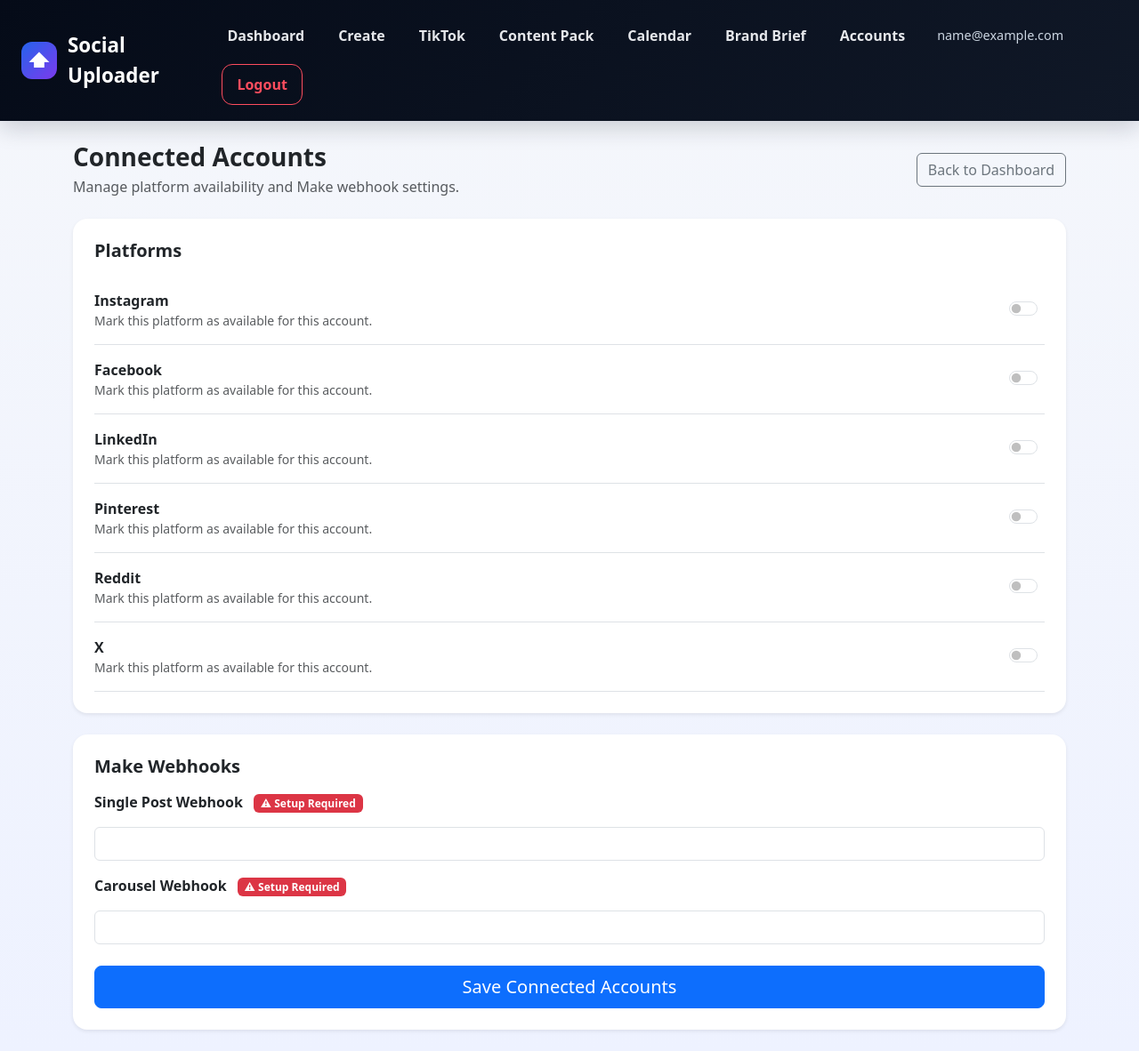
After one commit to struk49/SMU_APP, a Flask app: page /settings/accounts in a window 1280 px wide. The commit adds this page. Shown: the whole page at 89% size. Run offline with Flask 3, Linux system fonts and the light colour scheme; the visitor is signed in with stand-in values (Sample User, id 1); data comes from the database, SQL or seed files in the repository.

Commit message:
Add AI post improvement workflow and connected account enhancements

```diff
--- a/app.py
+++ b/app.py
@@ -84,8 +84,28 @@ class User(UserMixin, db.Model):
         uselist=False,
         lazy=True
     )
+    connected_account = db.relationship(
+    "ConnectedAccount",
+    backref="user",
+    uselist=False,
+    lazy=True
+)
 
     posts = db.relationship("Post", backref="user", lazy=True)
+
+
+class PostRevision(db.Model):
+    id = db.Column(db.Integer, primary_key=True)
+
+    post_id = db.Column(db.Integer, db.ForeignKey("post.id"), nullable=False)
+    user_id = db.Column(db.Integer, db.ForeignKey("user.id"), nullable=False)
+
+    version_number = db.Column(db.Integer, nullable=False)
+    caption = db.Column(db.Text, nullable=False)
+    score = db.Column(db.Float, nullable=True)
+    source = db.Column(db.String(50), default="manual")
+
+    created_at = db.Column(db.DateTime, default=datetime.utcnow)
 
 
 class Post(db.Model):
@@ -107,6 +127,16 @@ class Post(db.Model):
     grade_result = db.Column(db.Text, nullable=True)
     grade_score = db.Column(db.Float, nullable=True)
     graded_at = db.Column(db.DateTime, nullable=True)
+    # AI Improved Version
+    improved_caption = db.Column(db.Text, nullable=True)
+    improved_at = db.Column(db.DateTime, nullable=True)
+
+    revisions = db.relationship(
+    "PostRevision",
+    backref="post",
+    lazy=True,
+    cascade="all, delete-orphan"
+)
 
 class BrandBrief(db.Model):
     id = db.Column(db.Integer, primary_key=True)
@@ -127,6 +157,25 @@ class BrandBrief(db.Model):
     updated_at = db.Column(db.DateTime, default=datetime.utcnow, onupdate=datetime.utcnow)
 
 
+class ConnectedAccount(db.Model):
+    id = db.Column(db.Integer, primary_key=True)
+
+    user_id = db.Column(db.Integer, db.ForeignKey("user.id"), nullable=False, unique=True)
+
+    instagram_connected = db.Column(db.Boolean, default=False)
+    facebook_connected = db.Column(db.Boolean, default=False)
+    linkedin_connected = db.Column(db.Boolean, default=False)
+    pinterest_connected = db.Column(db.Boolean, default=False)
+    reddit_connected = db.Column(db.Boolean, default=False)
+    x_connected = db.Column(db.Boolean, default=False)
+
+    make_webhook_single = db.Column(db.String(500))
+    make_webhook_carousel = db.Column(db.String(500))
+
+    created_at = db.Column(db.DateTime, default=datetime.utcnow)
+    updated_at = db.Column(db.DateTime, default=datetime.utcnow, onupdate=datetime.utcnow)
+
+
 @login_manager.user_loader
 def load_user(user_id):
     return User.query.get(int(user_id))
@@ -137,7 +186,6 @@ with app.app_context():
 
     inspector = db.inspect(db.engine)
 
-    # Create brand_brief table if missing
     if "brand_brief" not in inspector.get_table_names():
         db.create_all()
 
@@ -163,10 +211,17 @@ with app.app_context():
         if "graded_at" not in columns:
             conn.execute(db.text("ALTER TABLE post ADD COLUMN graded_at TIMESTAMP"))
 
-        # keep the rest of your existing column checks here...
+        if "improved_caption" not in columns:
+            conn.execute(
+                db.text("ALTER TABLE post ADD COLUMN improved_caption TEXT")
+            )
+
+        if "improved_at" not in columns:
+            conn.execute(
+                db.text("ALTER TABLE post ADD COLUMN improved_at TIMESTAMP")
+            )
 
         conn.commit()
-
 
 def get_file_type(filename: str) -> str:
     ext = filename.rsplit(".", 1)[1].lower() if "." in filename else ""
@@ -326,27 +381,20 @@ def generate_multiple_openai_images(prompt, count=1):
     return image_urls
 
 
-def send_payload_to_make(payload):
-    if payload.get("post_type") == "carousel":
-        webhook_url = MAKE_WEBHOOK_CAROUSEL
-        webhook_name = "CAROUSEL"
-    else:
-        webhook_url = MAKE_WEBHOOK_SINGLE
-        webhook_name = "SINGLE"
-
+def send_payload_to_make(payload, webhook_url=None):
     if not webhook_url:
-        raise Exception(f"{webhook_name} webhook URL is missing from your .env file")
-
-    print(f"Sending to {webhook_name} webhook:")
-    print(json.dumps(payload, indent=2))
+        if payload.get("post_type") == "carousel":
+            webhook_url = os.getenv("MAKE_WEBHOOK_CAROUSEL")
+        else:
+            webhook_url = os.getenv("MAKE_WEBHOOK_SINGLE")
+
+    if not webhook_url:
+        raise Exception("No Make webhook configured.")
 
     response = requests.post(webhook_url, json=payload, timeout=30)
 
-    print("Make status:", response.status_code)
-    print("Make response:", response.text)
-
     if response.status_code >= 400:
-        raise Exception(f"Make.com error {response.status_code}: {response.text}")
+        raise Exception(f"Make webhook failed: {response.status_code} {response.text}")
 
     return response
 
@@ -794,6 +842,30 @@ def extract_overall_score(grade_result):
     return None
 
 
+def save_post_revision(post, source="manual"):
+    latest_revision = PostRevision.query.filter_by(
+        post_id=post.id,
+        user_id=post.user_id
+    ).order_by(PostRevision.version_number.desc()).first()
+
+    next_version = 1
+
+    if latest_revision:
+        next_version = latest_revision.version_number + 1
+
+    revision = PostRevision(
+        post_id=post.id,
+        user_id=post.user_id,
+        version_number=next_version,
+        caption=post.caption or "",
+        score=post.grade_score,
+        source=source
+    )
+
+    db.session.add(revision)
+    return revision
+
+
 @app.route("/")
 @login_required
 def index():
@@ -1255,6 +1327,42 @@ def duplicate_carousel(group_id):
         flash(f"Failed to duplicate carousel: {e}", "danger")
         return redirect(url_for("index"))
 
+def get_user_connected_accounts():
+    return ConnectedAccount.query.filter_by(user_id=current_user.id).first()
+
+
+def get_enabled_platforms_for_user(selected_platforms):
+    accounts = get_user_connected_accounts()
+
+    if not accounts:
+        return []
+
+    platform_map = {
+        "instagram": accounts.instagram_connected,
+        "facebook": accounts.facebook_connected,
+        "linkedin": accounts.linkedin_connected,
+        "pinterest": accounts.pinterest_connected,
+        "reddit": accounts.reddit_connected,
+        "x": accounts.x_connected,
+    }
+
+    return [
+        platform for platform in selected_platforms
+        if platform_map.get(platform, False)
+    ]
+
+
+def get_user_make_webhook(post_type):
+    accounts = get_user_connected_accounts()
+
+    if not accounts:
+        return None
+
+    if post_type == "carousel":
+        return accounts.make_webhook_carousel or None
+
+    return accounts.make_webhook_single or None
+
 
 @app.route("/send/<int:post_id>", methods=["POST"])
 @login_required
@@ -1272,8 +1380,14 @@ def send_to_make(post_id):
             if not payload:
                 flash("Carousel payload could not be built.", "danger")
                 return redirect(url_for("index"))
-
-            send_payload_to_make(payload)
+            selected_platforms = post.platforms.split(",") if post.platforms else []
+            enabled_platforms = get_enabled_platforms_for_user(selected_platforms)
+
+            if not enabled_platforms:
+                flash("No connected platforms enabled for this post. Check Connected Accounts.", "danger")
+                return redirect(url_for("view_post", post_id=post.id))
+
+            send_payload_to_make(payload, webhook_url)
 
             group_posts = get_ordered_carousel_posts(post.group_id)
 
@@ -1288,6 +1402,14 @@ def send_to_make(post_id):
 
         payload = build_single_payload(post)
         send_payload_to_make(payload)
+        payload["platforms"] = enabled_platforms
+        webhook_url = get_user_make_webhook("single")
+
+        if not webhook_url:
+            flash("No single post webhook configured. Add it in Connected Accounts.", "danger")
+            return redirect(url_for("view_post", post_id=post.id))
+
+        send_payload_to_make(payload, webhook_url)
 
         post.status = "sent_to_make"
         post.sent_at = datetime.utcnow()
@@ -1313,13 +1435,34 @@ def send_carousel_to_make(group_id):
         return redirect(url_for("index"))
 
     try:
+        selected_platforms = posts[0].platforms.split(",") if posts[0].platforms else []
+        enabled_platforms = get_enabled_platforms_for_user(selected_platforms)
+
+        if not enabled_platforms:
+            flash(
+                "No connected platforms enabled for this carousel. Check Connected Accounts.",
+                "danger",
+            )
+            return redirect(url_for("view_post", post_id=posts[0].id))
+
+        webhook_url = get_user_make_webhook("carousel")
+
+        if not webhook_url:
+            flash(
+                "No carousel webhook configured. Add it in Connected Accounts.",
+                "danger",
+            )
+            return redirect(url_for("view_post", post_id=posts[0].id))
+
         payload = build_carousel_payload(group_id)
 
         if not payload:
             flash("Carousel payload could not be built.", "danger")
             return redirect(url_for("index"))
 
-        send_payload_to_make(payload)
+        payload["platforms"] = enabled_platforms
+
+        send_payload_to_make(payload, webhook_url)
 
         for post in posts:
             post.status = "sent_to_make"
@@ -1328,12 +1471,12 @@ def send_carousel_to_make(group_id):
         db.session.commit()
 
         flash("Carousel sent to Make.com successfully.", "success")
+        return redirect(url_for("index"))
 
     except Exception as e:
         print("Send carousel error:", e)
         flash(f"Failed: {e}", "danger")
-
-    return redirect(url_for("index"))
+        return redirect(url_for("view_post", post_id=posts[0].id))
 
 
 @app.route("/edit-carousel/<group_id>", methods=["GET", "POST"])
@@ -1983,6 +2126,69 @@ Requirements:
         return redirect(url_for("content_pack"))
 
 
+def improve_post_with_ai(post, brand_context=""):
+    prompt = f"""
+You are an expert social media copywriter.
+
+Improve this post using the brand brief and grading feedback.
+
+Brand Brief:
+{brand_context}
+
+Platform:
+{post.platforms or ""}
+
+Current Caption:
+{post.caption or ""}
+
+Post Grader Feedback:
+{post.grade_result or "No grading feedback available."}
+
+Rules:
+- Keep the same core meaning.
+- Strengthen the hook.
+- Improve clarity and engagement.
+- Improve the call to action.
+- Match the brand brief.
+- Keep it suitable for the selected platform.
+- Do not explain your changes.
+- Return only the improved caption.
+"""
+
+    response = openai_client.responses.create(
+        model="gpt-4.1-mini",
+        input=prompt,
+    )
+
+    return response.output_text.strip()
+
+
+@app.route("/post/<int:post_id>/improve", methods=["POST"])
+@login_required
+def improve_post(post_id):
+    post = Post.query.filter_by(
+        id=post_id,
+        user_id=current_user.id
+    ).first_or_404()
+
+    try:
+        brand_context = build_brand_context(current_user.id)
+        improved_caption = improve_post_with_ai(post, brand_context)
+
+        post.improved_caption = improved_caption
+        post.improved_at = datetime.utcnow()
+
+        db.session.commit()
+
+        flash("Improved caption created successfully.", "success")
+
+    except Exception as e:
+        print("Improve post error:", e)
+        flash(f"Failed to improve post: {e}", "danger")
+
+    return redirect(url_for("view_post", post_id=post.id))
+
+
 
 def grade_post_with_ai(post, brand_context=""):
     prompt = f"""
@@ -2065,6 +2271,46 @@ def grade_post(post_id):
 
     return redirect(url_for("view_post", post_id=post.id))
 
+
+@app.route("/post/<int:post_id>/use-improved", methods=["POST"])
+@login_required
+def use_improved_caption(post_id):
+    post = Post.query.filter_by(
+        id=post_id,
+        user_id=current_user.id
+    ).first_or_404()
+
+    if not post.improved_caption:
+        flash("No improved caption found.", "warning")
+        return redirect(url_for("view_post", post_id=post.id))
+
+    save_post_revision(post, source="before_ai_improved")
+
+    post.caption = post.improved_caption
+    post.improved_caption = None
+    post.improved_at = None
+
+    db.session.commit()
+
+    flash("Improved caption is now the main caption.", "success")
+    return redirect(url_for("view_post", post_id=post.id))
+
+
+@app.route("/post/<int:post_id>/discard-improved", methods=["POST"])
+@login_required
+def discard_improved_caption(post_id):
+    post = Post.query.filter_by(
+        id=post_id,
+        user_id=current_user.id
+    ).first_or_404()
+
+    post.improved_caption = None
+    post.improved_at = None
+
+    db.session.commit()
+
+    flash("Improved caption discarded.", "success")
+    return redirect(url_for("view_post", post_id=post.id))
 
 
 @app.route("/register", methods=["GET", "POST"])
@@ -2154,6 +2400,53 @@ scheduler.start()
 print("Background scheduler started.")
 
 
+@app.route("/settings/accounts", methods=["GET", "POST"])
+@login_required
+def connected_accounts():
+    accounts = ConnectedAccount.query.filter_by(user_id=current_user.id).first()
+
+    if not accounts:
+        accounts = ConnectedAccount(user_id=current_user.id)
+        db.session.add(accounts)
+        db.session.commit()
+
+    if request.method == "POST":
+        accounts.instagram_connected = request.form.get("instagram_connected") == "on"
+        accounts.facebook_connected = request.form.get("facebook_connected") == "on"
+        accounts.linkedin_connected = request.form.get("linkedin_connected") == "on"
+        accounts.pinterest_connected = request.form.get("pinterest_connected") == "on"
+        accounts.reddit_connected = request.form.get("reddit_connected") == "on"
+        accounts.x_connected = request.form.get("x_connected") == "on"
+
+        accounts.make_webhook_single = request.form.get("make_webhook_single", "").strip()
+        accounts.make_webhook_carousel = request.form.get("make_webhook_carousel", "").strip()
+
+        db.session.commit()
+
+        flash("Connected accounts updated.", "success")
+        return redirect(url_for("connected_accounts"))
+
+    enabled_count = sum([
+        bool(accounts.instagram_connected),
+        bool(accounts.facebook_connected),
+        bool(accounts.linkedin_connected),
+        bool(accounts.pinterest_connected),
+        bool(accounts.reddit_connected),
+        bool(accounts.x_connected),
+    ])
+
+    webhooks_ready = (
+        bool(accounts.make_webhook_single),
+        bool(accounts.make_webhook_carousel),
+    )
+
+    return render_template(
+        "connected_accounts.html",
+        accounts=accounts,
+        enabled_count=enabled_count,
+        webhooks_ready=webhooks_ready,
+    )
+
 
 
 if __name__ == "__main__":
--- a/templates/base.html
+++ b/templates/base.html
@@ -44,7 +44,9 @@
                      <a href="{{ url_for('brand_brief') }}" class="app-nav-link">
     Brand Brief
 </a>
-
+<a href="{{ url_for('connected_accounts') }}" class="app-nav-link">
+    Accounts
+</a>
 
                     <span class="app-user">
                         {{ current_user.email }}
--- /dev/null
+++ b/templates/connected_accounts.html
@@ -0,0 +1,101 @@
+{% extends 'base.html' %} {% block content %}
+
+<div class="d-flex justify-content-between align-items-center mb-4">
+  <div>
+    <h1 class="h3 fw-bold mb-1">Connected Accounts</h1>
+    <p class="text-muted mb-0">
+      Manage platform availability and Make webhook settings.
+    </p>
+  </div>
+
+  <a href="{{ url_for('index') }}" class="btn btn-outline-secondary">
+    Back to Dashboard
+  </a>
+</div>
+
+<form method="POST">
+  <div class="card border-0 shadow-sm rounded-4 mb-4">
+    <div class="card-body p-4">
+      <h2 class="h5 fw-bold mb-3">Platforms</h2>
+
+      {% for field, label in [ ('instagram_connected', 'Instagram'),
+      ('facebook_connected', 'Facebook'), ('linkedin_connected', 'LinkedIn'),
+      ('pinterest_connected', 'Pinterest'), ('reddit_connected', 'Reddit'),
+      ('x_connected', 'X') ] %}
+      <div
+        class="d-flex justify-content-between align-items-center border-bottom py-3"
+      >
+        <div>
+          <strong>{{ label }}</strong>
+          <div class="text-muted small">
+            Mark this platform as available for this account.
+          </div>
+        </div>
+
+        <div class="form-check form-switch">
+          <input
+            class="form-check-input"
+            type="checkbox"
+            name="{{ field }}"
+            id="{{ field }}"
+            {%
+            if
+            accounts
+            and
+            accounts[field]
+            %}checked{%
+            endif
+            %}
+          />
+        </div>
+      </div>
+      {% endfor %}
+    </div>
+  </div>
+
+  <div class="card border-0 shadow-sm rounded-4">
+    <div class="card-body p-4">
+      <h2 class="h5 fw-bold mb-3">Make Webhooks</h2>
+
+      <div class="mb-3">
+        <label class="form-label fw-semibold"> Single Post Webhook </label>
+
+        {% if accounts.make_webhook_single %}
+        <span class="badge bg-success ms-2"> ✔ Configured </span>
+        {% else %}
+        <span class="badge bg-danger ms-2"> ⚠ Setup Required </span>
+        {% endif %}
+
+        <input
+          type="url"
+          name="make_webhook_single"
+          class="form-control mt-2"
+          value="{{ accounts.make_webhook_single or '' }}"
+        />
+      </div>
+
+      <div class="mb-4">
+        <label class="form-label fw-semibold"> Carousel Webhook </label>
+
+        {% if accounts.make_webhook_carousel %}
+        <span class="badge bg-success ms-2"> ✔ Configured </span>
+        {% else %}
+        <span class="badge bg-danger ms-2"> ⚠ Setup Required </span>
+        {% endif %}
+
+        <input
+          type="url"
+          name="make_webhook_carousel"
+          class="form-control mt-2"
+          value="{{ accounts.make_webhook_carousel or '' }}"
+        />
+      </div>
+
+      <button type="submit" class="btn btn-primary btn-lg w-100">
+        Save Connected Accounts
+      </button>
+    </div>
+  </div>
+</form>
+
+{% endblock %}
```
Also changed, not shown: templates/view_post.html (+114 -28 lines).
